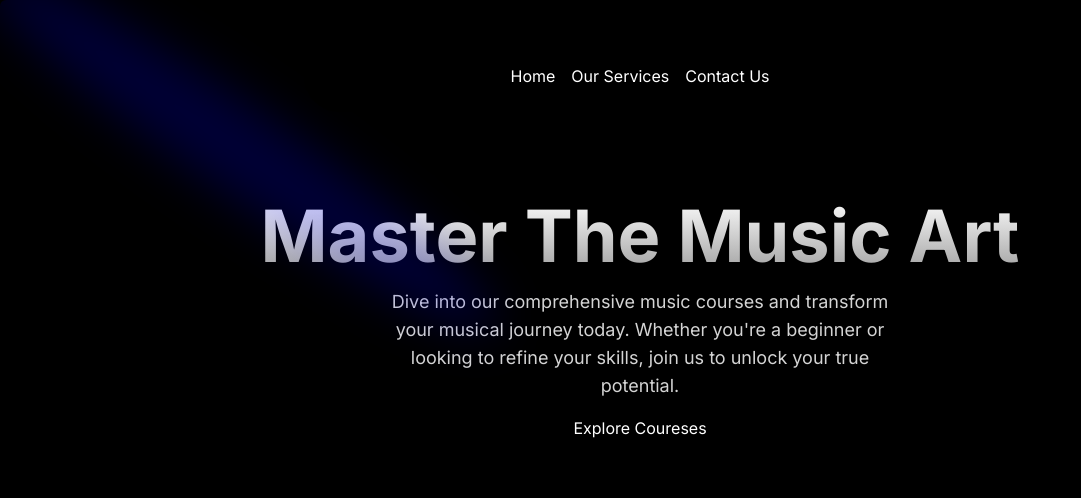
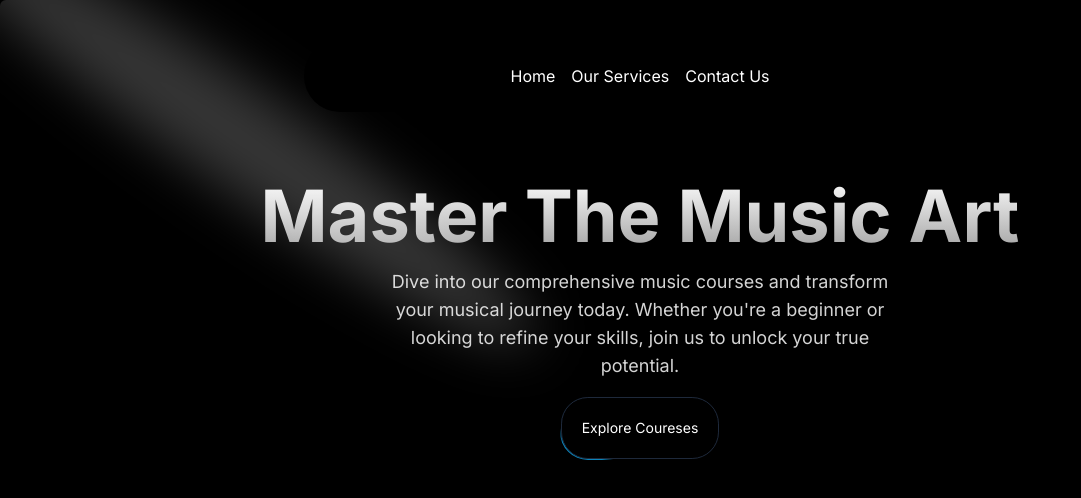
Before and after one commit to dev-shakti/nextjs-music-app, a Next.js app: page / in a window 1280 px wide. Shown: the top 498 px of the page, without its empty margins (0-1081 px from the left). Built offline with nearby package versions, Linux system fonts and the light colour scheme.

Commit message:
hero component done

```diff
--- a/src/app/components/HeroSection.tsx
+++ b/src/app/components/HeroSection.tsx
@@ -1,15 +1,16 @@
 import Link from "next/link";
 import React from "react";
-import { Spotlight } from "./ui/Spotlight"
+import { Spotlight } from "./ui/Spotlight";
+import { Button } from "./ui/moving-border";
 
 const HeroSection = () => {
   return (
     <section className="h-auto md:h-[40rem] w-full rounded-md flex flex-col items-center justify-center relative overflow-hidden mx-auto py-10 md:py-0">
       <div className="p-4 relative z-10 w-full text-center">
-      <Spotlight
-        className="-top-40 left-0 md:left-60 md:-top-20"
-        fill="blue"
-      />
+        <Spotlight
+          className="-top-40 left-0 md:left-60 md:-top-20"
+          fill="white"
+        />
         <h1 className="mt-20 md:mt-0 text-4xl md:text-7xl font-bold bg-clip-text text-transparent bg-gradient-to-b from-neutral-50 to-neutral-400">
           Master The Music Art
         </h1>
@@ -19,7 +20,14 @@
           skills, join us to unlock your true potential.
         </p>
         <div className="mt-4">
-          <Link href={"/courses"}>Explore Coureses</Link>
+          <Link href={"/courses"}>
+            <Button
+              borderRadius="1.75rem"
+              className="bg-white dark:bg-black text-black dark:text-white border-neutral-200 dark:border-slate-800"
+            >
+              Explore Coureses
+            </Button>
+          </Link>
         </div>
       </div>
     </section>
--- a/tailwind.config.ts
+++ b/tailwind.config.ts
@@ -4,6 +4,18 @@
 const {
   default: flattenColorPalette,
 } = require("tailwindcss/lib/util/flattenColorPalette");
+
+// Plugin to add each Tailwind color as a global CSS variable
+function addVariablesForColors({ addBase, theme }: any) {
+  const allColors = flattenColorPalette(theme('colors'));
+  const newVars = Object.fromEntries(
+    Object.entries(allColors).map(([key, value]) => [`--${key}`, value])
+  );
+
+  addBase({
+    ':root': newVars,
+  });
+}
 
 
 const config: Config = {
@@ -37,6 +49,6 @@
       },
     },
   },
-  plugins: [],
+  plugins: [addVariablesForColors],
 };
 export default config;
```
